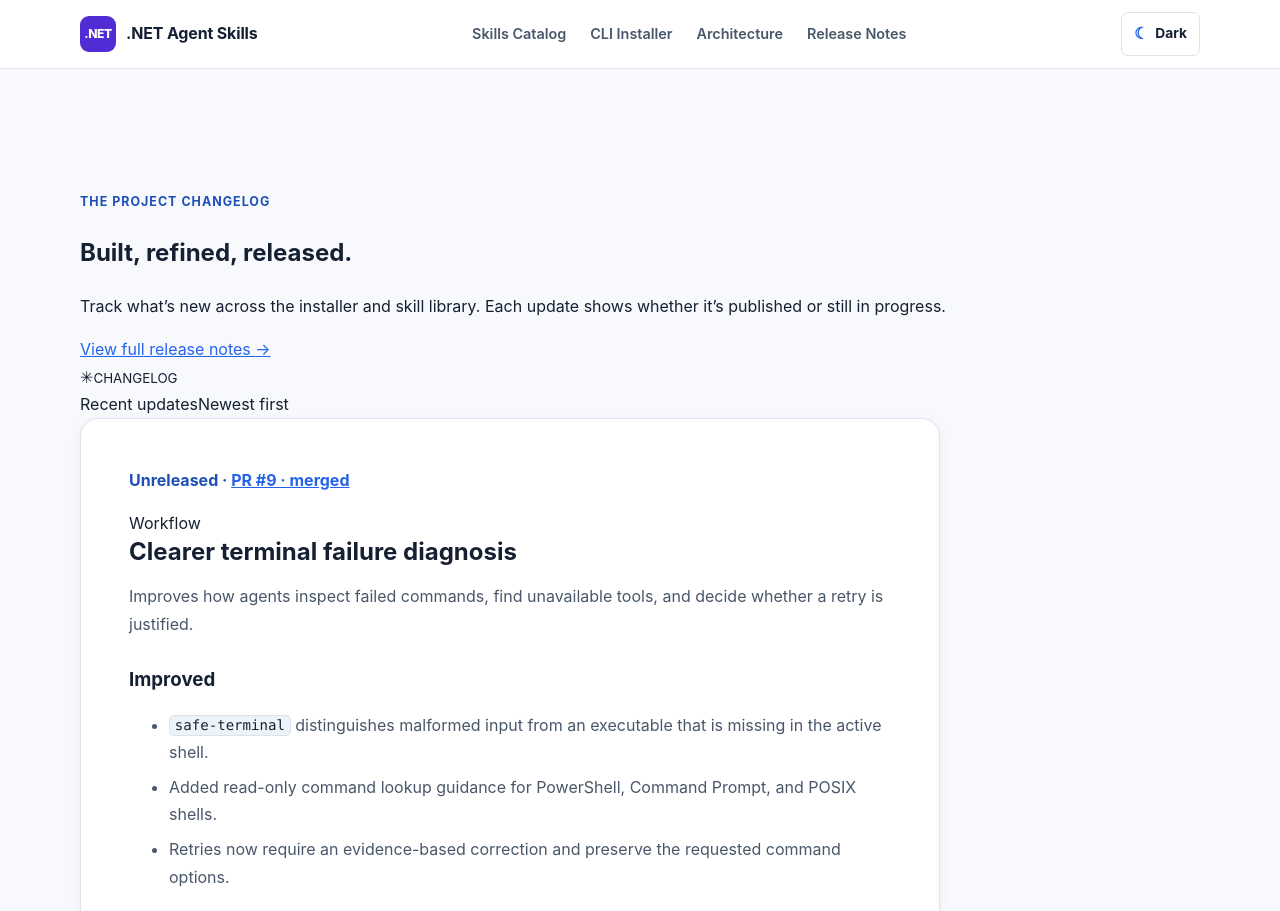
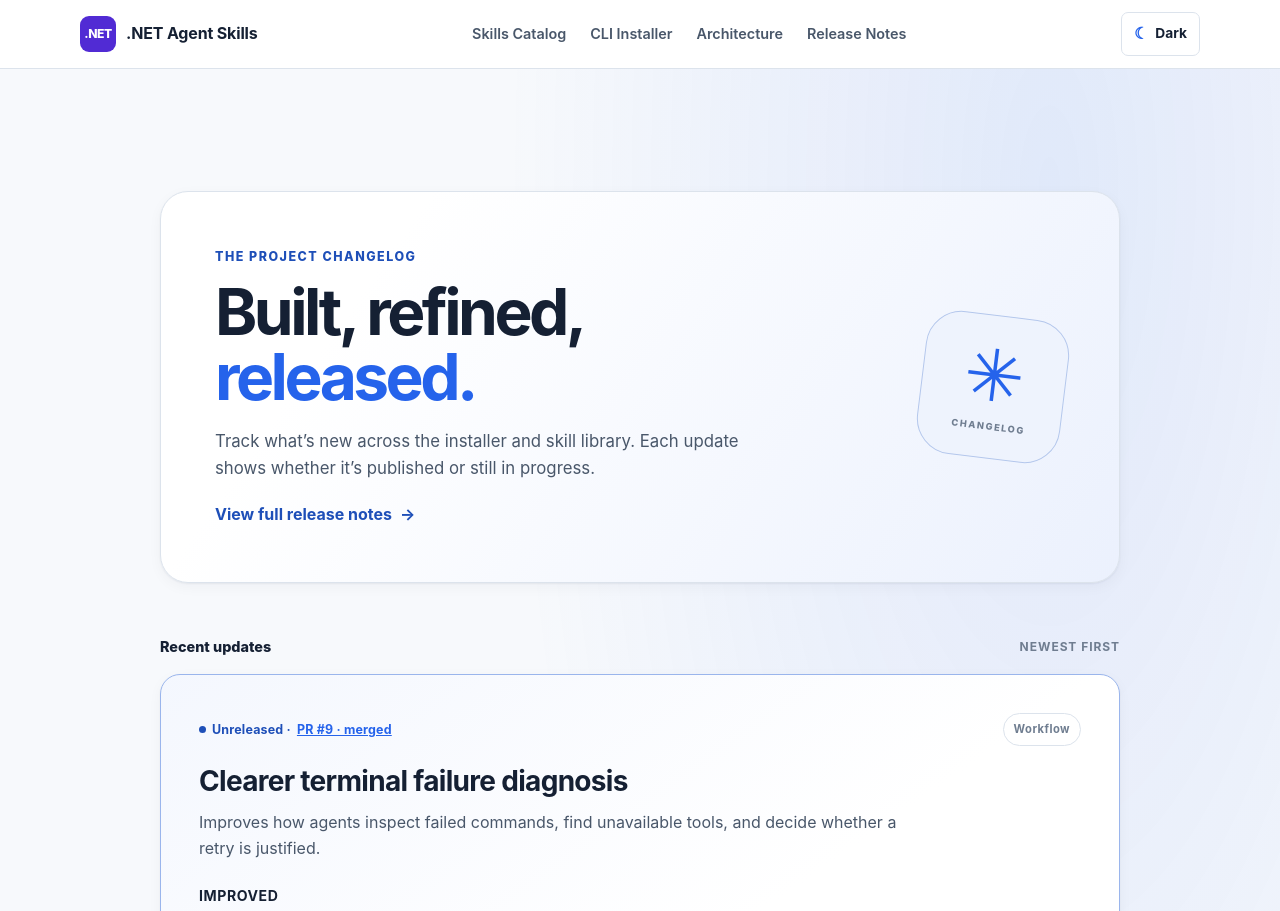
Before and after one commit to dprakash2101/dotnet-production-agent-skills, a website: page docs/release-notes.html in a window 1280 px wide. Shown: the top 911 px of the page. Drawn offline with Linux system fonts and the light colour scheme.

Commit message:
Style the refreshed release notes page

```diff
--- a/docs/styles.css
+++ b/docs/styles.css
@@ -1391,3 +1391,69 @@ code {
     transition-duration: 0.01ms !important;
   }
 }
+
+
+/* Release notes page refresh */
+.release-main {
+  padding: 104px 0 88px;
+  background:
+    radial-gradient(ellipse at 82% 4%, color-mix(in srgb, var(--accent-primary) 11%, transparent), transparent 34rem),
+    var(--bg-primary);
+}
+.release-main > .container { max-width: 960px; }
+.release-hero {
+  position: relative; display: flex; min-height: 260px; align-items: center; justify-content: space-between;
+  gap: 30px; overflow: hidden; margin: 18px 0 52px; padding: clamp(28px, 5vw, 54px);
+  border: 1px solid var(--border-color); border-radius: 28px;
+  background: linear-gradient(125deg, var(--bg-card) 22%, color-mix(in srgb, var(--accent-primary) 9%, var(--bg-card)));
+  box-shadow: var(--shadow-sm);
+}
+.release-hero-copy { position: relative; z-index: 1; max-width: 610px; }
+.release-hero .section-kicker {
+  margin: 0 0 12px; color: var(--accent-text); font-size: 0.78rem; font-weight: 800;
+  letter-spacing: 0.12em; text-transform: uppercase;
+}
+.release-hero h1 {
+  margin: 0; color: var(--text-primary); font-size: clamp(2.4rem, 6vw, 4rem);
+  letter-spacing: -0.055em; line-height: 1.02;
+}
+.release-hero h1 span { color: var(--accent-primary); }
+.release-hero-copy > p:not(.section-kicker) {
+  max-width: 540px; margin: 18px 0; color: var(--text-secondary); font-size: 1.05rem; line-height: 1.65;
+}
+.release-source-link { display: inline-flex; align-items: center; gap: 8px; color: var(--accent-text); font-weight: 750; text-decoration: none; }
+.release-source-link:hover { text-decoration: underline; }
+.release-hero-mark {
+  display: grid; width: 144px; height: 144px; flex: 0 0 auto; align-content: center; justify-items: center;
+  border: 1px solid color-mix(in srgb, var(--accent-primary) 22%, var(--border-color)); border-radius: 36px;
+  background: color-mix(in srgb, var(--accent-primary) 8%, var(--bg-card)); color: var(--accent-primary); transform: rotate(7deg);
+}
+.release-hero-mark span { font-size: 4.5rem; line-height: 1; }
+.release-hero-mark small { margin-top: 8px; color: var(--text-muted); font-size: 0.58rem; font-weight: 800; letter-spacing: 0.17em; }
+.release-list-heading { display: flex; align-items: center; justify-content: space-between; margin: 0 0 14px; color: var(--text-primary); font-size: 0.9rem; font-weight: 800; }
+.release-list-heading span + span { color: var(--text-muted); font-size: 0.75rem; font-weight: 650; letter-spacing: 0.08em; text-transform: uppercase; }
+.release-entry { max-width: none; margin-bottom: 18px; padding: clamp(22px, 3.5vw, 38px); border-radius: 20px; transition: border-color var(--transition), box-shadow var(--transition), transform var(--transition); }
+.release-entry:hover { border-color: var(--border-strong); box-shadow: var(--shadow-md, var(--shadow-sm)); transform: translateY(-2px); }
+.release-entry-featured { border-color: color-mix(in srgb, var(--accent-primary) 36%, var(--border-color)); background: linear-gradient(145deg, color-mix(in srgb, var(--accent-primary) 5%, var(--bg-card)), var(--bg-card) 62%); }
+.release-entry-topline { display: flex; align-items: center; justify-content: space-between; gap: 12px; margin-bottom: 18px; }
+.release-entry .release-status { display: inline-flex; align-items: center; gap: 6px; margin: 0; font-size: 0.78rem; letter-spacing: 0.015em; }
+.release-status::before { width: 7px; height: 7px; border-radius: 50%; background: currentColor; content: ""; }
+.status-unreleased { color: var(--accent-text); }
+.status-prepared { color: #a45b06; }
+.status-published { color: #16805d; }
+.release-type { padding: 6px 10px; border: 1px solid var(--border-color); border-radius: 999px; background: var(--bg-secondary); color: var(--text-muted); font-size: 0.7rem; font-weight: 750; letter-spacing: 0.04em; white-space: nowrap; }
+.release-entry h2 { margin-bottom: 10px; font-size: clamp(1.35rem, 3vw, 1.75rem); letter-spacing: -0.025em; }
+.release-entry .release-summary { max-width: 720px; margin: 0 0 18px; color: var(--text-secondary); line-height: 1.65; }
+.release-entry h3 { margin-top: 22px; font-size: 0.88rem; letter-spacing: 0.04em; text-transform: uppercase; }
+.release-entry ul { margin-bottom: 0; padding-left: 1.2rem; }
+.release-entry li { padding-left: 4px; line-height: 1.65; }
+@media (max-width: 600px) {
+  .release-main { padding: 76px 0 56px; }
+  .release-hero { min-height: 0; margin: 8px 0 36px; padding: 28px 22px; border-radius: 22px; }
+  .release-hero-mark { width: 76px; height: 76px; border-radius: 22px; }
+  .release-hero-mark span { font-size: 2.6rem; }
+  .release-hero-mark small { display: none; }
+  .release-entry-topline { align-items: flex-start; flex-direction: column; }
+  .release-type { order: -1; }
+}
+@media (max-width: 400px) { .release-hero-mark { display: none; } .release-list-heading span + span { font-size: 0.62rem; } }
```
